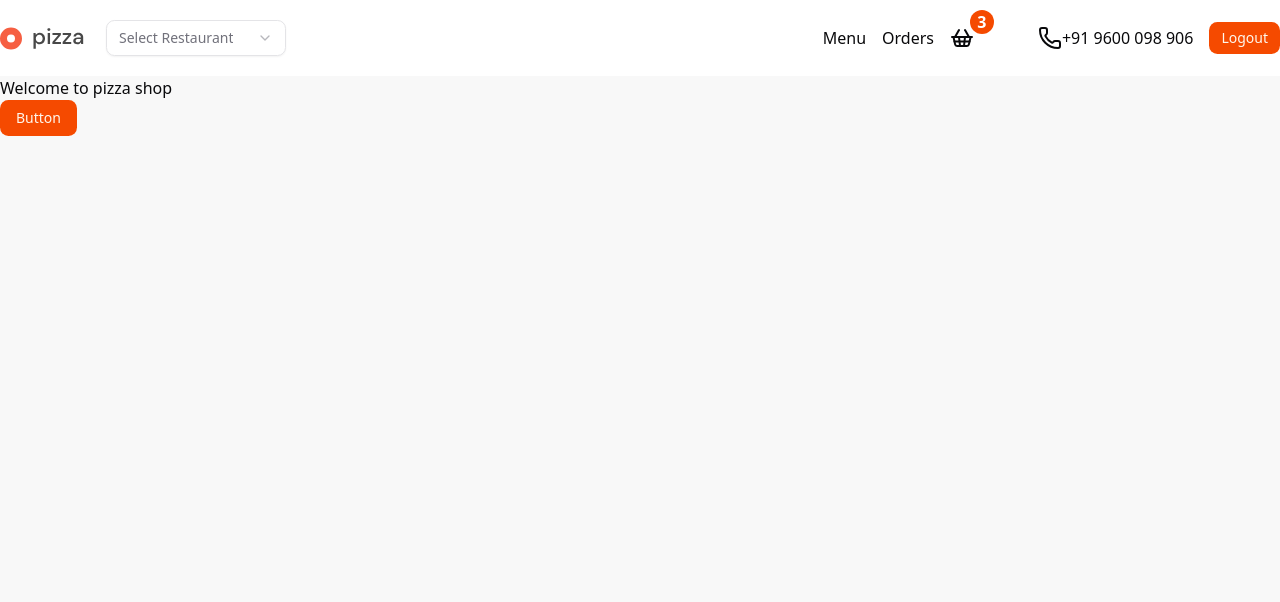
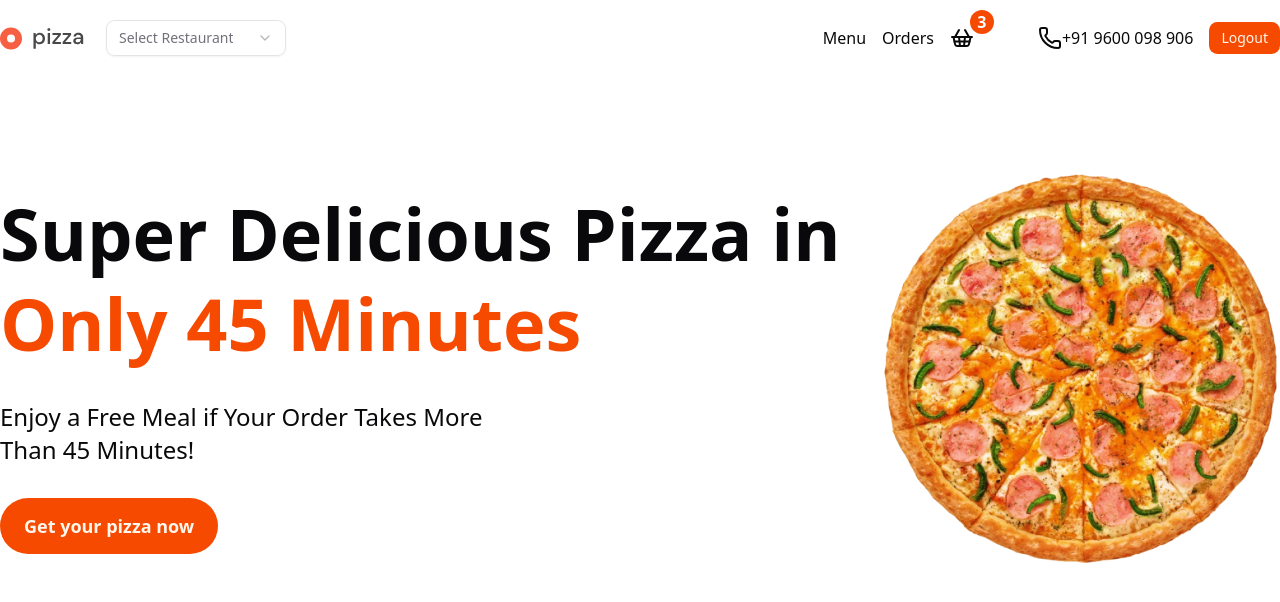
Before and after one commit to abhirajbhargava19/client-ui, a Next.js app: page / in a window 1280 px wide. Shown: the top 602 px of the page. Built offline with nearby package versions, Linux system fonts and the light colour scheme.

Commit message:
add hero section

```diff
--- a/app/(home)/page.tsx
+++ b/app/(home)/page.tsx
@@ -1,11 +1,33 @@
 import {Button} from '@/components/ui/button'
+import Image from 'next/image'
+
 export default function Home() {
   return (
     <>
+       <section className='bg-white'>
+        <div className='container  mx-auto flex items-center justify-between py-24'>
+          {/* LEFT SIDE */}
+          <div>
+            <h1 className='text-7xl font-black font-sans leading-tight'>
+              Super Delicious Pizza in <br/>
+              <span className='text-primary'>Only 45 Minutes</span>
+            </h1>
 
-      <h1>Welcome to pizza shop</h1>
+            <p className='text-2xl mt-8 max-w-lg leading-snug'>
+              Enjoy a Free Meal if Your Order Takes More Than 45 Minutes!
+            </p>
 
-      <Button>Button</Button>
+             {/* Right Side */}
+            <Button className='mt-8 text-lg rounded-full py-7 px-6 font-bold'>
+              Get your pizza now
+            </Button>
+          </div>
+          <div>
+            <Image alt="pizza-main" src={'/pizza-main.png'} width={400} height={400} />
+          </div>
+        </div>
+        </section>
+
     </>
   );
 }
```
